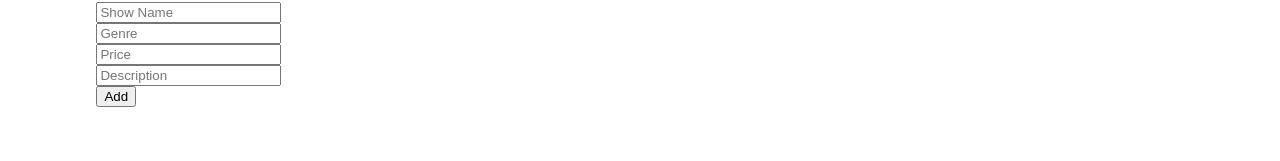
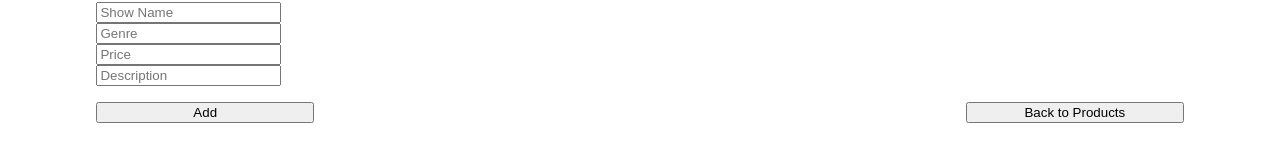
Before and after one commit to Donohoo13/StoreV4, an Angular app: page /addshow in a window 1280 px wide. Shown: the part 161-322 px from the top of the page. Built offline with nearby package versions, Linux system fonts and the light colour scheme; what angular-bootstrap-md would draw is missing.

Commit message:
products page 100% finished. add new tinkering with bottomRow

```diff
--- a/src/app/add-show/add-show.component.html
+++ b/src/app/add-show/add-show.component.html
@@ -64,8 +64,11 @@
   <!-- </form> -->
   <!-- Material column sizing form -->
 <div id="bottomRow">
-    <button (click)="add(null, showName.value, showDescription.value, showPrice.value, showGenre.value);
-    showName.value=''; showDescription.value=''; showPrice.value=''; showGenre.value='';">Add
-   </button>
+      <button type="button" class="btn-sm" mdbBtn color="dark" mdbWavesEffect
+      (click)="add(null, showName.value, showDescription.value, showPrice.value, showGenre.value);
+      showName.value=''; showDescription.value=''; showPrice.value=''; showGenre.value='';">Add
+      </button>
+    <app-messages></app-messages>
+    <button type="button" routerLink="/shows" class="btn-sm" mdbBtn color="dark" mdbWavesEffect>Back to Products</button>
 </div>
 </div>
--- a/src/app/add-show/add-show.component.scss
+++ b/src/app/add-show/add-show.component.scss
@@ -8,3 +8,19 @@
     text-align: center;
     color: rgb(81, 178, 252);
 }
+
+#bottomRow {
+    display: flex;
+    justify-content: space-between;
+    margin-top: 1em;
+}
+
+button {
+    margin: center;
+    min-width: 20%;
+}
+
+.button {
+    margin: center;
+    min-width: 20%;
+}
--- a/src/app/messages/messages.component.css
+++ b/src/app/messages/messages.component.css
@@ -6,6 +6,8 @@ h2 {
   }
   body {
     margin: 2em;
+    max-width: 40%;
+    text-align: center;
   }
   body, input[text], button {
     color: crimson;
--- a/src/app/shows/shows.component.html
+++ b/src/app/shows/shows.component.html
@@ -15,9 +15,10 @@
 -->
 
 <div class="body">
-    <button mdbBtn type="button" color="info" outline="true" mdbWavesEffect>
-      <a class="addNewBtn" routerLink="/addshow">Add New Show</a>
-    </button>
+  <div id="addNewBtn">
+    <button mdbBtn type="button" color="info" outline="true"
+    mdbWavesEffect routerLink="/addshow">Add New Show</button>
+  </div>
   <div class="card-deck card">
     <mdb-card *ngFor="let show of shows">
       <mdb-card-body>
--- a/src/app/shows/shows.component.scss
+++ b/src/app/shows/shows.component.scss
@@ -31,3 +31,10 @@
 #name {
     color: rgb(81, 178, 252);
 }
+
+#addNewBtn {
+    margin: auto;
+    text-align: center;
+    margin-right: 1.5em;
+    margin-bottom: .5em;
+}
```
